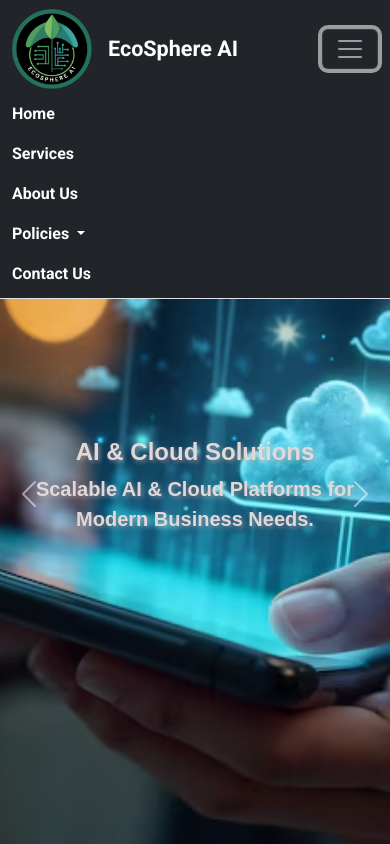
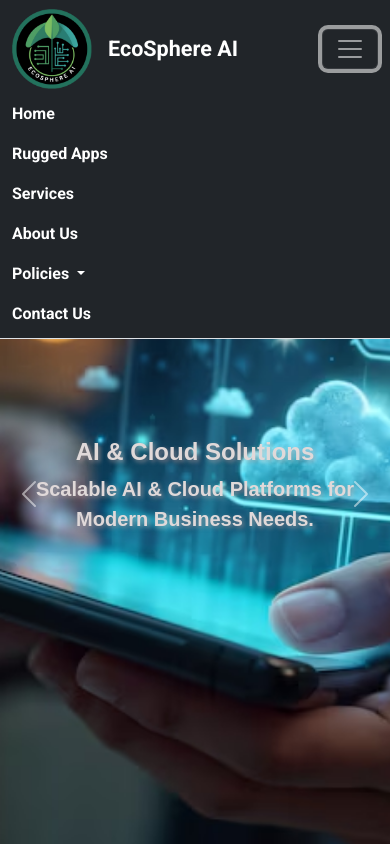
Before and after one commit to waqarnuke/ecosphere, an Angular app: page / in a window 390 px wide. Both pictures are taken after a click on the button "Toggle navigation". Shown: the top 844 px of the page. Built offline with nearby package versions, Linux system fonts and the light colour scheme.

Commit message:
add home menu item

```diff
--- a/src/app/layout/header/header.component.html
+++ b/src/app/layout/header/header.component.html
@@ -31,6 +31,12 @@
             onmouseover="this.classList.remove('text-white'); this.classList.add('text-primary')"
             onmouseout="this.classList.remove('text-primary'); this.classList.add('text-white')"
             routerLink="/">Home</a>
+        </li>
+        <li class="nav-item">
+          <a class="nav-link text-white animate__animated animate__fadeInUp" style="text-transform: none;"
+            onmouseover="this.classList.remove('text-white'); this.classList.add('text-primary')"
+            onmouseout="this.classList.remove('text-primary'); this.classList.add('text-white')"
+             routerLink="/service/rugged-apps-ai">Rugged Apps</a>
         </li>
         <li class="nav-item">
           <a class="nav-link text-white animate__animated animate__fadeInUp" style="text-transform: none;"
```
